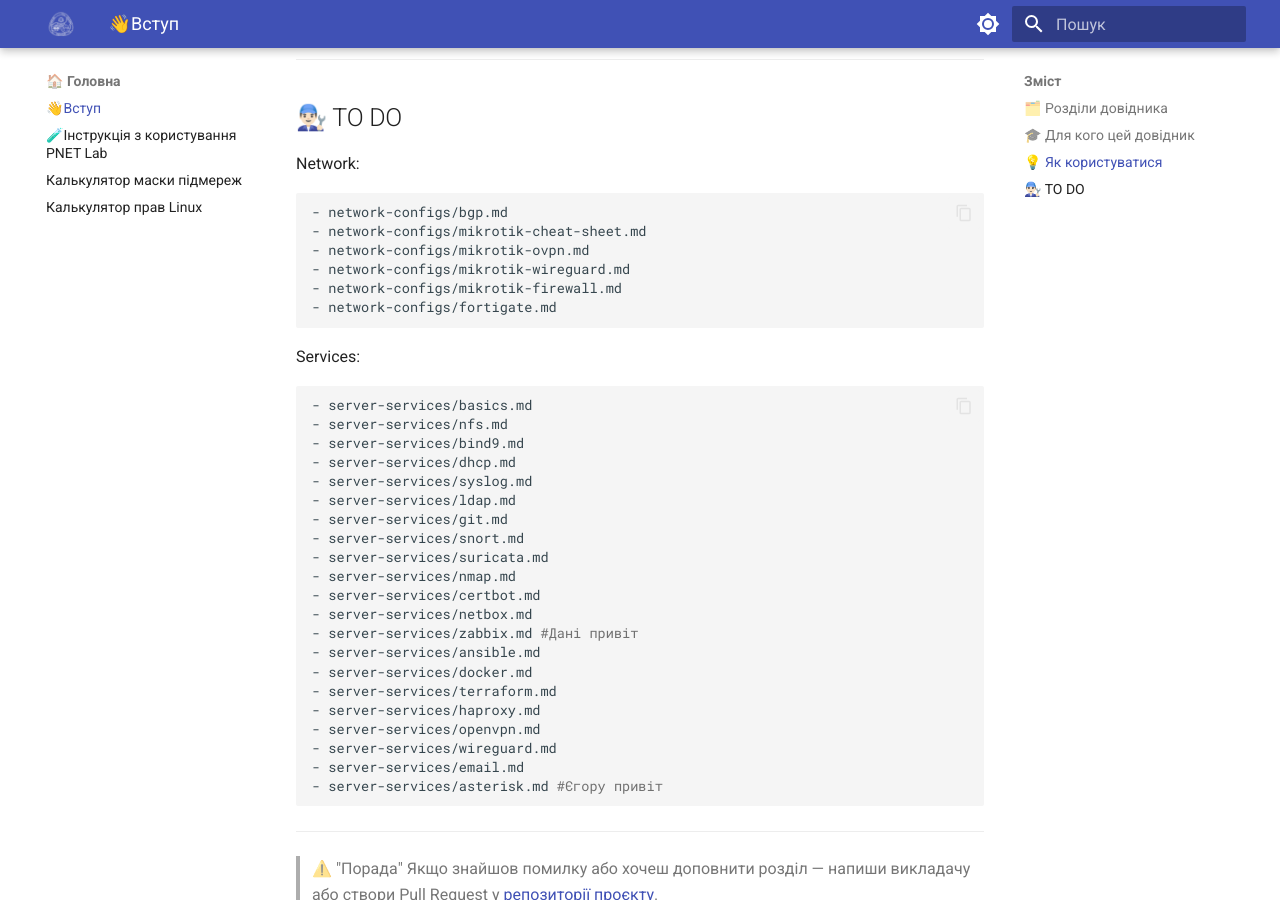
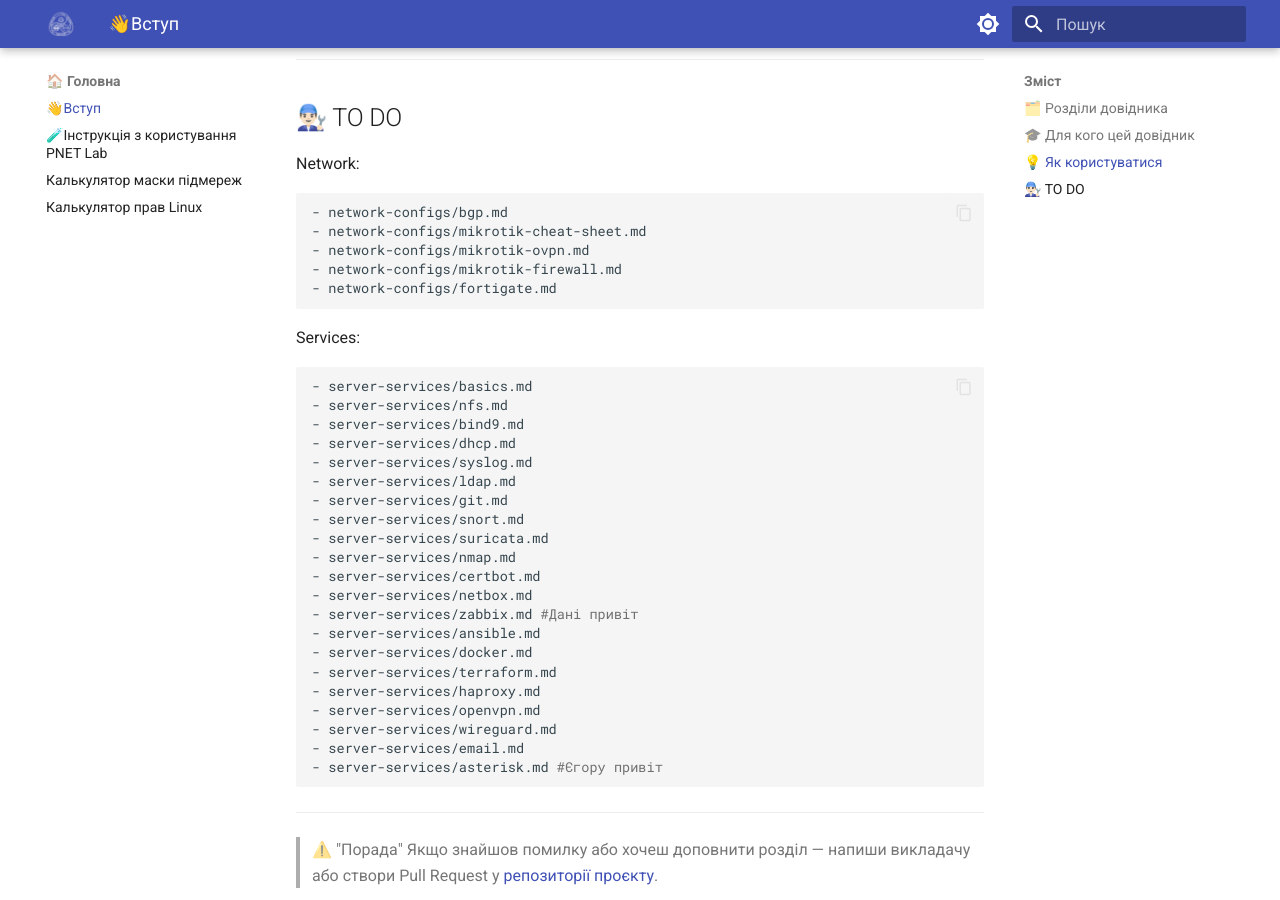
Before and after one commit to left769/21-docs, an MkDocs documentation site: the page built from docs/index.md, in a window 1280 px wide and 900 px high, scrolled down 1142 px. Built offline with MkDocs 1.6.1 and Material for MkDocs 9.7.7, drawn with Linux system fonts in a browser that asks for light colours.

````diff
--- a/docs/index.md
+++ b/docs/index.md
@@ -55,7 +55,6 @@
 - network-configs/bgp.md
 - network-configs/mikrotik-cheat-sheet.md
 - network-configs/mikrotik-ovpn.md
-- network-configs/mikrotik-wireguard.md
 - network-configs/mikrotik-firewall.md
 - network-configs/fortigate.md
 ```
````
